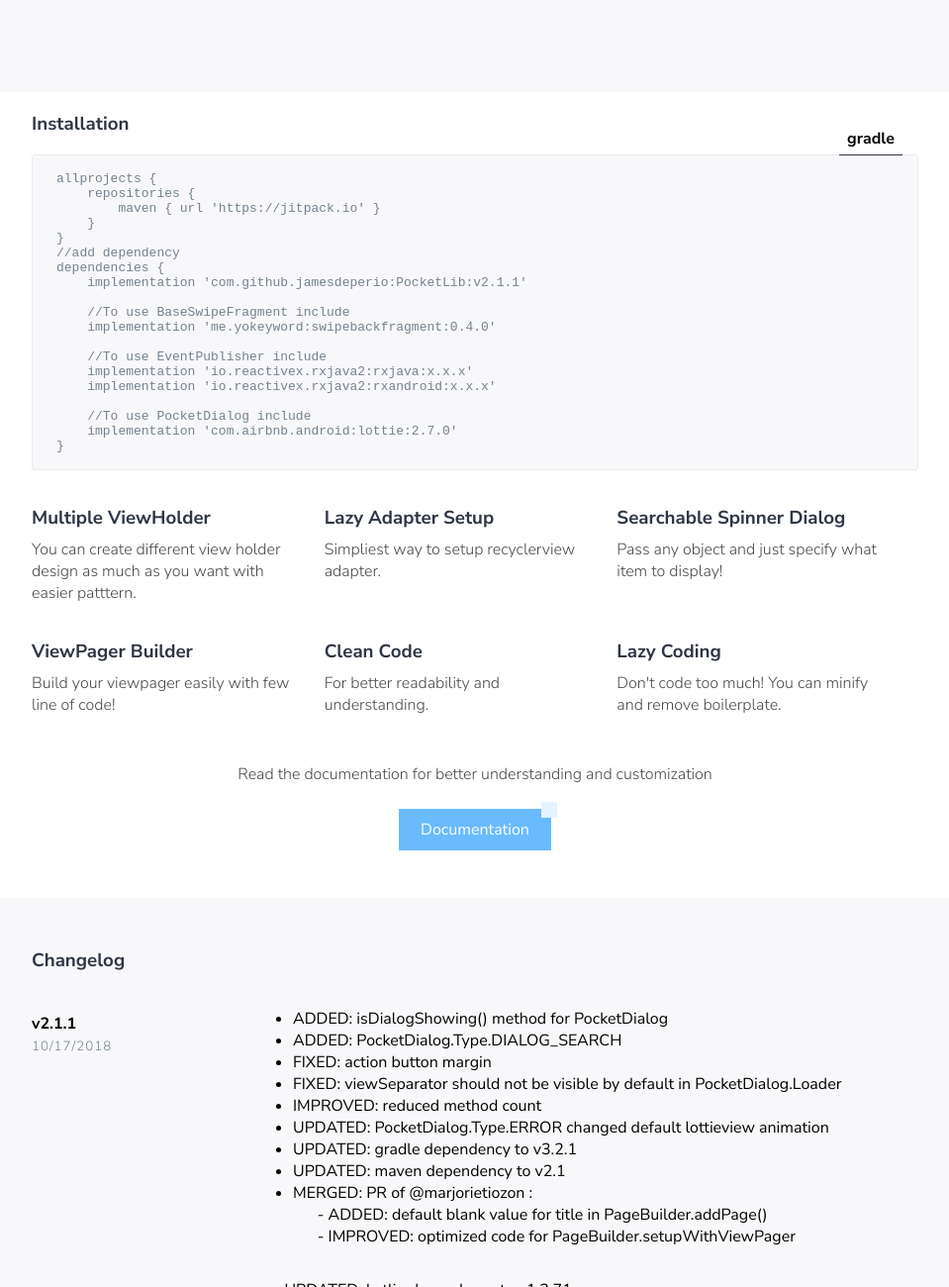
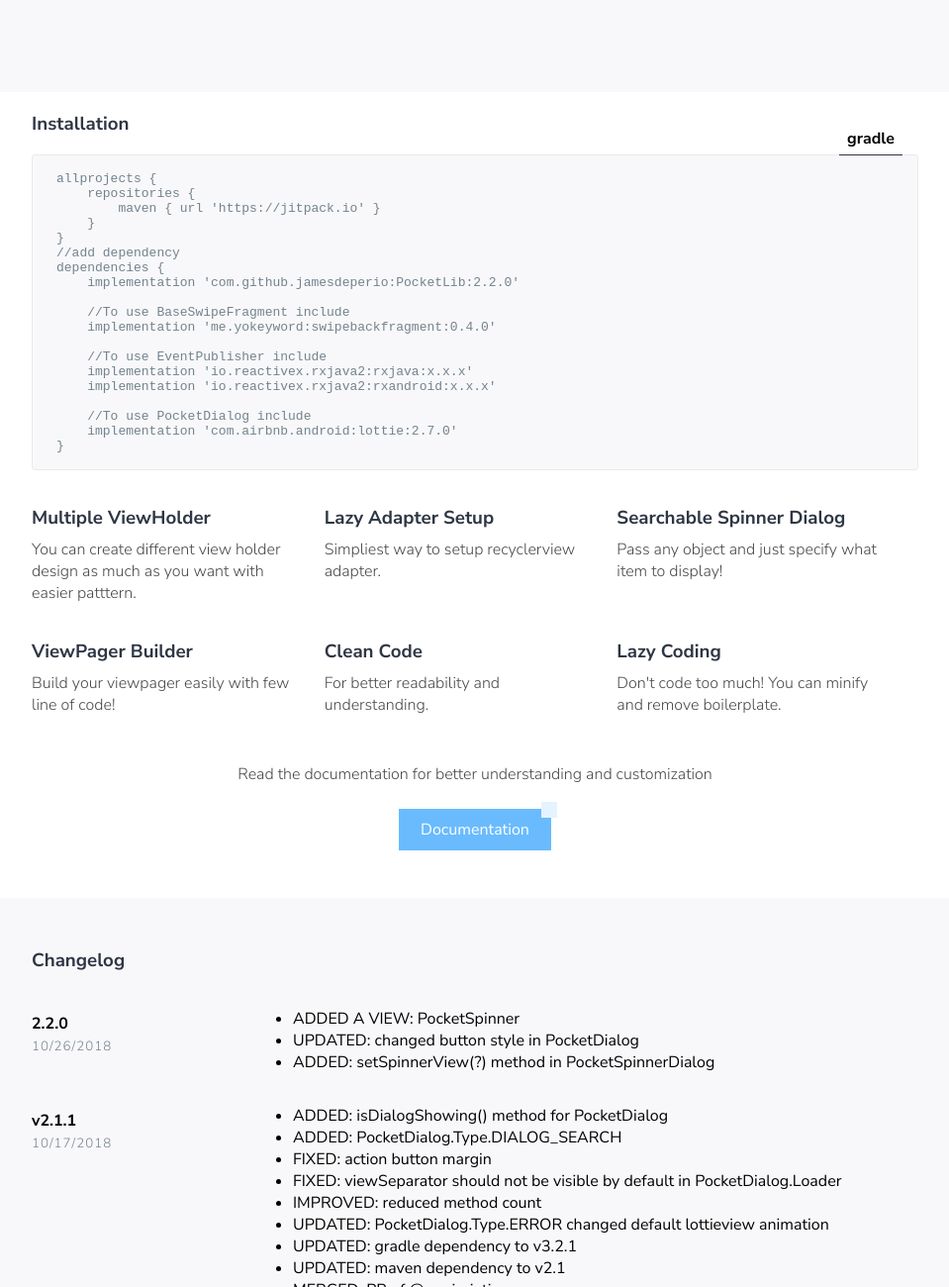
Before and after one commit to jamesdeperio/jamesdeperio.github.io, a plain HTML site: page pocketlib/index.html in a window 1280 px wide. Shown: the part 522-1822 px from the top of the page at 99% size, without its empty margins (160-1119 px from the left). Drawn offline with nearby package versions, Linux system fonts and the light colour scheme.

Commit message:
updated: pocketlib docu

```diff
--- a/pocketlib/index.html
+++ b/pocketlib/index.html
@@ -43,7 +43,7 @@
                 }<br/>
               //add dependency<br/>
               dependencies {<br/>
-                &nbsp;&nbsp;&nbsp;&nbsp;implementation 'com.github.jamesdeperio:PocketLib:v2.1.1'<br/><br/>
+                &nbsp;&nbsp;&nbsp;&nbsp;implementation 'com.github.jamesdeperio:PocketLib:2.2.0'<br/><br/>
                 &nbsp;&nbsp;&nbsp;&nbsp;//To use BaseSwipeFragment include <br/>
                 &nbsp;&nbsp;&nbsp;&nbsp;implementation 'me.yokeyword:swipebackfragment:0.4.0'<br/><br/>
                 &nbsp;&nbsp;&nbsp;&nbsp;//To use EventPublisher include <br/>
@@ -92,6 +92,20 @@
     <div class="changelog">
       <div class="wrapper">
         <h3 class="section__title">Changelog</h3>
+        <div class="changelog__item">
+          <div class="changelog__meta">
+            <h4 class="changelog__title">2.2.0</h4>
+            <small class="changelog__date">10/26/2018</small>
+          </div>
+          <div class="changelog__detail">
+            <ul>
+              <li>ADDED A VIEW: PocketSpinner</li>
+              <li>UPDATED: changed button style in PocketDialog</li>
+              <li>ADDED: setSpinnerView(?) method in PocketSpinnerDialog</li>
+            </ul>
+          </div>
+        </div>
+
         <div class="changelog__item">
           <div class="changelog__meta">
             <h4 class="changelog__title">v2.1.1</h4>
```
Also changed, not shown: pocketlib/doc.html (+4 -4 lines).
